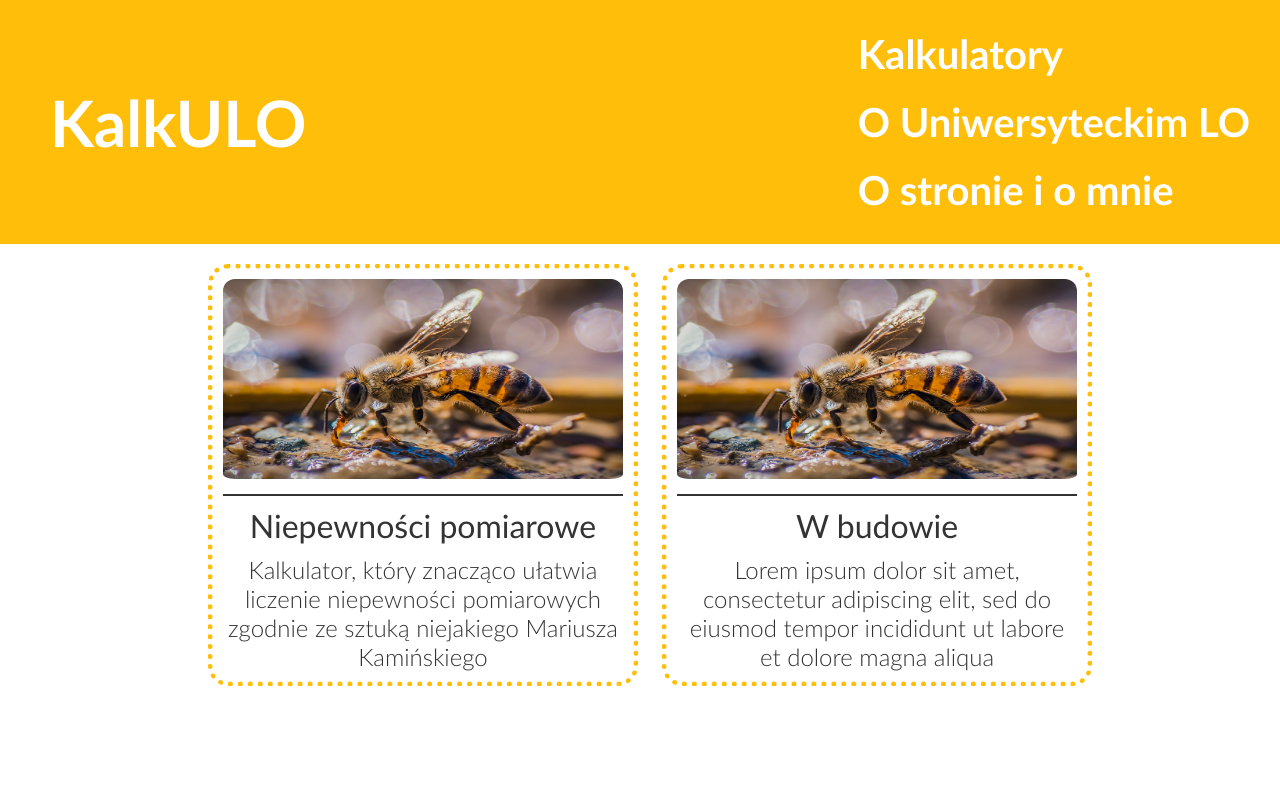
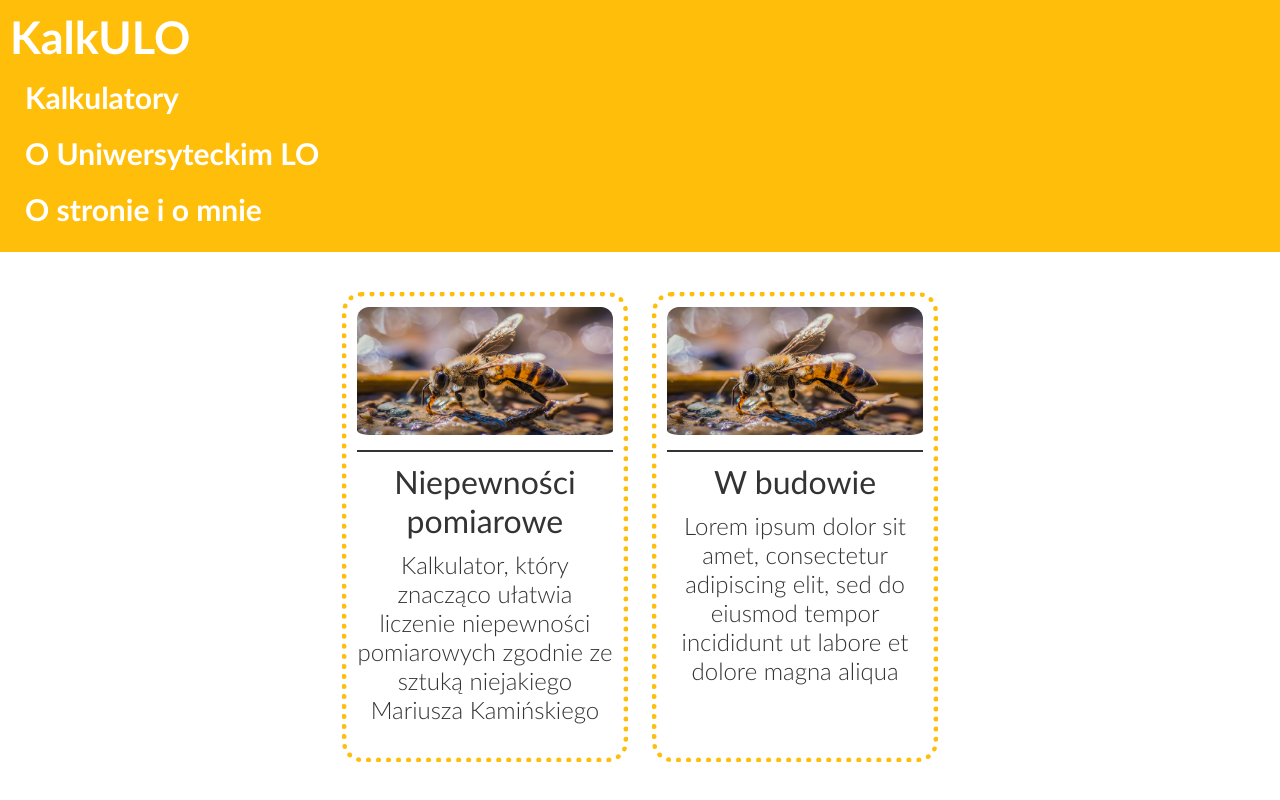
Before and after one commit to rakoca/kalkulo, a plain HTML site: page index.html in a window 1280 px wide. Shown: the top 800 px of the page. Drawn offline with Linux system fonts and the light colour scheme.

Commit message:
Szybka poprawka responsywności

```diff
--- a/styles/style-global.css
+++ b/styles/style-global.css
@@ -26,7 +26,7 @@ header {
     justify-content: space-between;
     align-items: center;
     padding-left: 50px;
-    min-width: max-content;
+    width: 100%;
 }
 
 header a {
@@ -54,9 +54,8 @@ header > ul > li > a {
 }
 
 main {
-    width: 100%;
     min-height: 2000px;
-    padding: 10px;
+    padding: 30px;
     text-align: center;
 }
 
@@ -66,8 +65,9 @@ main > article {
     border: 5px dotted;
     border-radius: 20px;
     transition-duration: 200ms;
-    display: inline-block;
+    float: left;
     width: min-content;
+    height: 440px;
 }
 
 main > article img {
@@ -99,14 +99,48 @@ main > article span {
 }
 
 @media (max-width: 1475px) {
+    header {
+        display: block;
+        font-size: 45px;
+        padding: 10px 0;
+    }
+
+    header > a {
+        margin-left: 10px;
+    }
+
     header > ul {
         display: block;
         width: 100%;
         width: max-content;
+        padding: 0;
+        padding-left: 20px;
     }
+
+    header > ul > li {
+        font-size: 30px;
+        margin: 0;
+    }
+
+    main {
+        margin: 0 auto;
+        text-align: center;
+    }
+
+    main article {
+        display: inline-block;
+        float: none;
+        vertical-align: top;
+    }
+
 
     header > ul > li {
         margin: 10px 0;
     }
 
+    main > article img {
+        width: 16em;
+        height: 8em;
+    }
+
 }
--- a/styles/style-light.css
+++ b/styles/style-light.css
@@ -1,7 +1,3 @@
-body {
-    background-color: #e9e9e9;
-}
-
 header {
     background-color: rgb(255, 190, 10);
     color: #fff;
```
